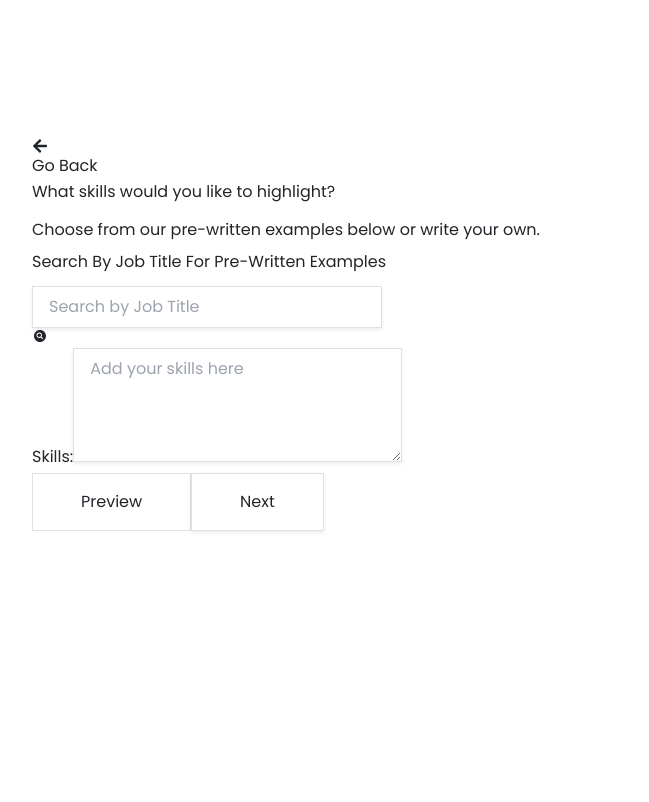
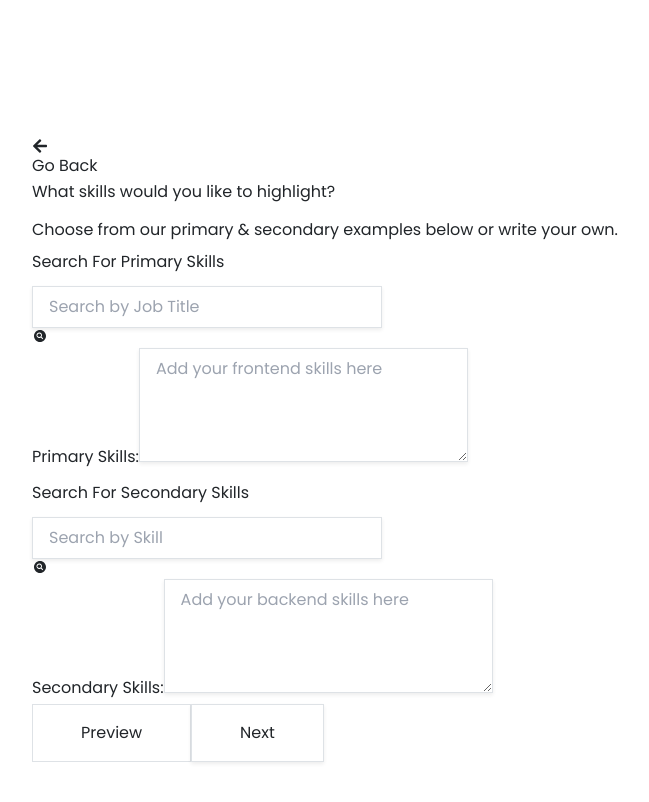
Before and after one commit to shivabhujbal/resume-builder, a React (Vite) app: page /skill-details in a window 1280 px wide. Shown: the part 480-1282 px from the top of the page, without its empty margins (50-699 px from the left). Before the commit the page ends 1059 px from the top, so only its background shows below. Built offline with nearby package versions, Linux system fonts and the light colour scheme.

Commit message:
update skill Deatils Componet added primary and secondary section

```diff
--- a/src/components/SkillDetail.jsx
+++ b/src/components/SkillDetail.jsx
@@ -6,67 +6,115 @@ import Sidebar from './Sidebar';
 
 function SkillDetail() {
   const navigate = useNavigate();
-  const [searchTerm, setSearchTerm] = useState('');
-  const [skills, setSkills] = useState('');
-  const [suggestions, setSuggestions] = useState([]);
-  const [showSuggestions, setShowSuggestions] = useState(false);
+  const [primarySearchTerm, setPrimarySearchTerm] = useState('');
+  const [secondarySearchTerm, setSecondarySearchTerm] = useState('');
+  const [primarySkills, setPrimarySkills] = useState('');
+  const [secondarySkills, setSecondarySkills] = useState('');
+  const [primarySuggestions, setPrimarySuggestions] = useState([]);
+  const [secondarySuggestions, setSecondarySuggestions] = useState([]);
+  const [showPrimarySuggestions, setShowPrimarySuggestions] = useState(false);
+  const [showSecondarySuggestions, setShowSecondarySuggestions] = useState(false);
 
   // Example data for job titles
   const jobTitles = [
+    'Frontend Developer',
+    'Backend Developer',
+    'Full Stack Developer',
     'Software Engineer',
     'Data Analyst',
     'Project Manager',
     'Graphic Designer',
     'UX Designer',
-    'Full Stack Developer',
     'Data Scientist',
     'Quality Assurance Engineer',
     // Add more job titles as needed
   ];
 
-  // Handle Search Input Change
-  const handleSearchChange = (e) => {
+  const backendSkills = [
+    'Node.js',
+    'Express.js',
+    'Django',
+    'Ruby on Rails',
+    'Spring Boot',
+    'ASP.NET',
+    'PHP',
+    'Java',
+    'C#',
+    // Add more backend skills as needed
+  ];
+
+  // Handle Primary Search Input Change
+  const handlePrimarySearchChange = (e) => {
     const value = e.target.value;
-    setSearchTerm(value);
+    setPrimarySearchTerm(value);
 
     // Filter job titles based on input
     if (value.length > 0) {
       const filteredSuggestions = jobTitles.filter((title) =>
         title.toLowerCase().includes(value.toLowerCase())
       );
-      setSuggestions(filteredSuggestions);
-      setShowSuggestions(true);
+      setPrimarySuggestions(filteredSuggestions);
+      setShowPrimarySuggestions(true);
     } else {
-      setSuggestions([]);
-      setShowSuggestions(false);
+      setPrimarySuggestions([]);
+      setShowPrimarySuggestions(false);
     }
   };
 
-  // Handle Adding Skill to Textarea
-  const addSkill = (skill) => {
-    setSkills((prevSkills) => (prevSkills ? `${prevSkills}, ${skill}` : skill));
-    setSuggestions([]);
-    setSearchTerm(''); // Clear search term after adding skill
-    setShowSuggestions(false); // Hide suggestions after selection
+  // Handle Secondary Search Input Change
+  const handleSecondarySearchChange = (e) => {
+    const value = e.target.value;
+    setSecondarySearchTerm(value);
+
+    // Filter backend skills based on input
+    if (value.length > 0) {
+      const filteredSuggestions = backendSkills.filter((skill) =>
+        skill.toLowerCase().includes(value.toLowerCase())
+      );
+      setSecondarySuggestions(filteredSuggestions);
+      setShowSecondarySuggestions(true);
+    } else {
+      setSecondarySuggestions([]);
+      setShowSecondarySuggestions(false);
+    }
+  };
+
+  // Handle Adding Primary Skill to Textarea
+  const addPrimarySkill = (skill) => {
+    setPrimarySkills((prevSkills) => (prevSkills ? `${prevSkills}, ${skill}` : skill));
+    setPrimarySuggestions([]);
+    setPrimarySearchTerm(''); // Clear search term after adding skill
+    setShowPrimarySuggestions(false); // Hide suggestions after selection
+  };
+
+  // Handle Adding Secondary Skill to Textarea
+  const addSecondarySkill = (skill) => {
+    setSecondarySkills((prevSkills) => (prevSkills ? `${prevSkills}, ${skill}` : skill));
+    setSecondarySuggestions([]);
+    setSecondarySearchTerm(''); // Clear search term after adding skill
+    setShowSecondarySuggestions(false); // Hide suggestions after selection
+  };
+
+  // Handle Back Click
+  const handleBackClick = () => {
+    navigate('/experience-details'); // Navigate to the Experience Details route
   };
 
   // Handle Next Click
-  const handleBackClick = () => {
-    navigate('/experience-details'); // Navigate to the Experience Details route
-  };
   const handleNextClick = () => {
-    navigate('/summary-details'); // Navigate to the Experience Details route
+    navigate('/summary-details'); // Navigate to the Summary Details route
   };
 
   return (
     <div className="flex h-screen">
       {/* Sidebar Component */}
-      <div className="flex-shrink-0 w-64">
+      <div className="flex-shrink-0 w-64 fixed h-full">
         <Sidebar />
       </div>
 
-    <div className="mx-auto w-full h-screen flex justify-center items-center">
-      <div className="container w-[1120px] h-screen ml-[4.5rem] py-14 pl-4 mr-20">
+      {/* Main Content */}
+      <div className="ml-64 w-full h-full overflow-y-auto">
+        <div className="container w-[1120px] h-screen ml-[4.5rem] py-14 pl-4 mr-18">
           <button onClick={handleBackClick} className="text-blue-600 relative flex items-center mb-1">
             <FaArrowLeft className="mr-2" /> Go Back
           </button>
@@ -74,20 +122,22 @@ function SkillDetail() {
             What skills would you like to highlight?
           </h1>
           <p className="mb-6 text-lg text-zinc-900">
-          Choose from our pre-written examples below or write your own.
+            Choose from our primary & secondary examples below or write your own.
           </p>
-        <div className="grid grid-cols-2">
-          {/* Search Bar Section */}
+          <div className="grid grid-cols-2 gap-8">
+            {/* Primary Skills Section */}
+            <div>
+              {/* Primary Search Bar Section */}
               <div className="w-[33rem] h-24 bg-sky-50 mb-6 drop-shadow-xl">
                 <label className="block mb-1 pl-4 pt-2 pb-1 font-semibold text-gray-700">
-              Search By Job Title For Pre-Written Examples
+                  Search For Primary Skills
                 </label>
                 <div className="flex relative">
                   <input
                     type="text"
                     name="searchbar"
-                value={searchTerm}
-                onChange={handleSearchChange}
+                    value={primarySearchTerm}
+                    onChange={handlePrimarySearchChange}
                     placeholder="Search by Job Title"
                     className="relative mt-1 block w-[28rem] px-3 py-2 ml-4 bg-white border border-gray-300 rounded-md shadow-sm placeholder-gray-400 focus:outline-none focus:ring-indigo-500 focus:border-indigo-500 sm:text-sm"
                   />
@@ -95,13 +145,13 @@ function SkillDetail() {
                 </div>
 
                 {/* Dropdown Suggestions */}
-            {showSuggestions && suggestions.length > 0 && (
+                {showPrimarySuggestions && primarySuggestions.length > 0 && (
                   <ul className="absolute z-10 w-[28rem] bg-white border border-gray-300 rounded-md shadow-md ml-4 h-56 overflow-y-auto">
-                {suggestions.map((suggestion, index) => (
+                    {primarySuggestions.map((suggestion, index) => (
                       <li
                         key={index}
                         className="flex items-center justify-between px-4 py-2 cursor-pointer hover:bg-blue-100"
-                    onClick={() => addSkill(suggestion)}
+                        onClick={() => addPrimarySkill(suggestion)}
                       >
                         {suggestion}
                         <FaPlusCircle className="text-blue-600 cursor-pointer" />
@@ -111,19 +161,72 @@ function SkillDetail() {
                 )}
               </div>
 
-          {/* Skills Textarea Section */}
+              {/* Primary Skills Textarea Section */}
               <div className="h-64">
                 <label className="block pl-2 pt-2 mb-1 font-semibold text-gray-700">
-              Skills:
+                  Primary Skills:
                 </label>
                 <textarea
-              name="skill"
-              value={skills}
-              onChange={(e) => setSkills(e.target.value)}
-              placeholder="Add your skills here"
-              className="ml-2 mt-1 block w-full h-full px-3 py-2 bg-white border border-gray-300 rounded-md shadow-sm placeholder-gray-400 focus:outline-none focus:ring-indigo-500 focus:border-indigo-500 sm:text-sm"
+                  name="primarySkill"
+                  value={primarySkills}
+                  onChange={(e) => setPrimarySkills(e.target.value)}
+                  placeholder="Add your frontend skills here"
+                  className="ml-2 mt-1 block w-full h-full px-3 py-2 bg-white border border-gray-300 rounded-md shadow-sm placeholder-gray-400 focus:outline-none focus:ring-indigo-500 focus:border-indigo-500 sm:text-sm hover:drop-shadow-xl"
                   rows="4"
                 />
+              </div>
+            </div>
+
+            {/* Secondary Skills Section */}
+            <div>
+              {/* Secondary Search Bar Section */}
+              <div className="w-[33rem] h-24 bg-sky-50 mb-6 drop-shadow-xl">
+                <label className="block mb-1 pl-4 pt-2 pb-1 font-semibold text-gray-700">
+                  Search For Secondary Skills
+                </label>
+                <div className="flex relative">
+                  <input
+                    type="text"
+                    name="searchbar"
+                    value={secondarySearchTerm}
+                    onChange={handleSecondarySearchChange}
+                    placeholder="Search by Skill"
+                    className="relative mt-1 block w-[28rem] px-3 py-2 ml-4 bg-white border border-gray-300 rounded-md shadow-sm placeholder-gray-400 focus:outline-none focus:ring-indigo-500 focus:border-indigo-500 sm:text-sm"
+                  />
+                  <IoSearchCircleSharp className="absolute right-0 top-1/2 transform -translate-y-1/2 mr-3 w-12 h-12 text-green-600 cursor-pointer" />
+                </div>
+
+                {/* Dropdown Suggestions */}
+                {showSecondarySuggestions && secondarySuggestions.length > 0 && (
+                  <ul className="absolute z-10 w-[28rem] bg-white border border-gray-300 rounded-md shadow-md ml-4 h-56 overflow-y-auto">
+                    {secondarySuggestions.map((suggestion, index) => (
+                      <li
+                        key={index}
+                        className="flex items-center justify-between px-4 py-2 cursor-pointer hover:bg-green-100"
+                        onClick={() => addSecondarySkill(suggestion)}
+                      >
+                        {suggestion}
+                        <FaPlusCircle className="text-green-600 cursor-pointer" />
+                      </li>
+                    ))}
+                  </ul>
+                )}
+              </div>
+
+              {/* Secondary Skills Textarea Section */}
+              <div className="h-64">
+                <label className="block pl-2 pt-2 mb-1 font-semibold text-gray-700">
+                  Secondary Skills:
+                </label>
+                <textarea
+                  name="secondarySkill"
+                  value={secondarySkills}
+                  onChange={(e) => setSecondarySkills(e.target.value)}
+                  placeholder="Add your backend skills here"
+                  className="ml-2 mt-1 block w-full h-full px-3 py-2 bg-white border border-gray-300 rounded-md shadow-sm placeholder-gray-400 focus:outline-none focus:ring-indigo-500 focus:border-indigo-500 sm:text-sm hover:drop-shadow-xl"
+                  rows="4"
+                />
+              </div>
             </div>
           </div>
 
```
Lines whose indentation alone changed are shown as unchanged.
